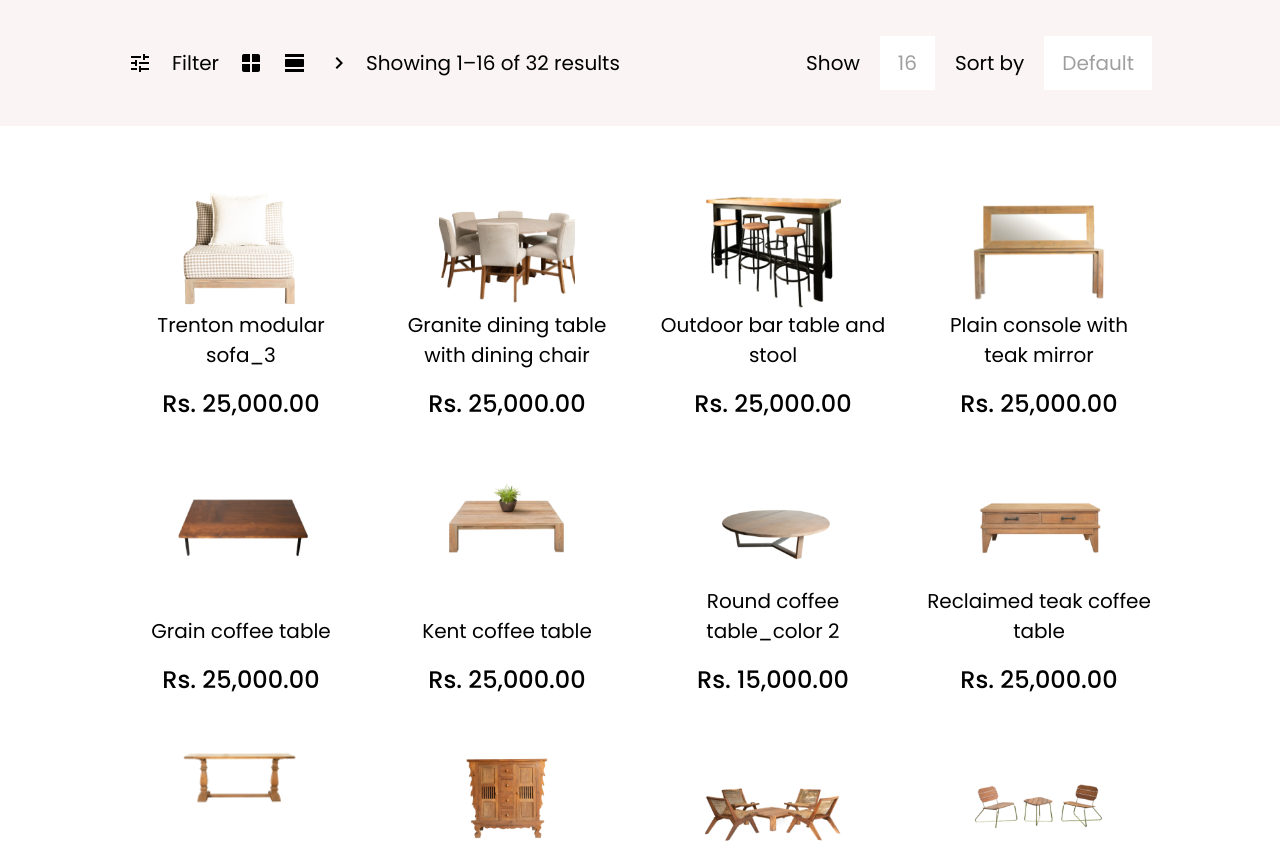
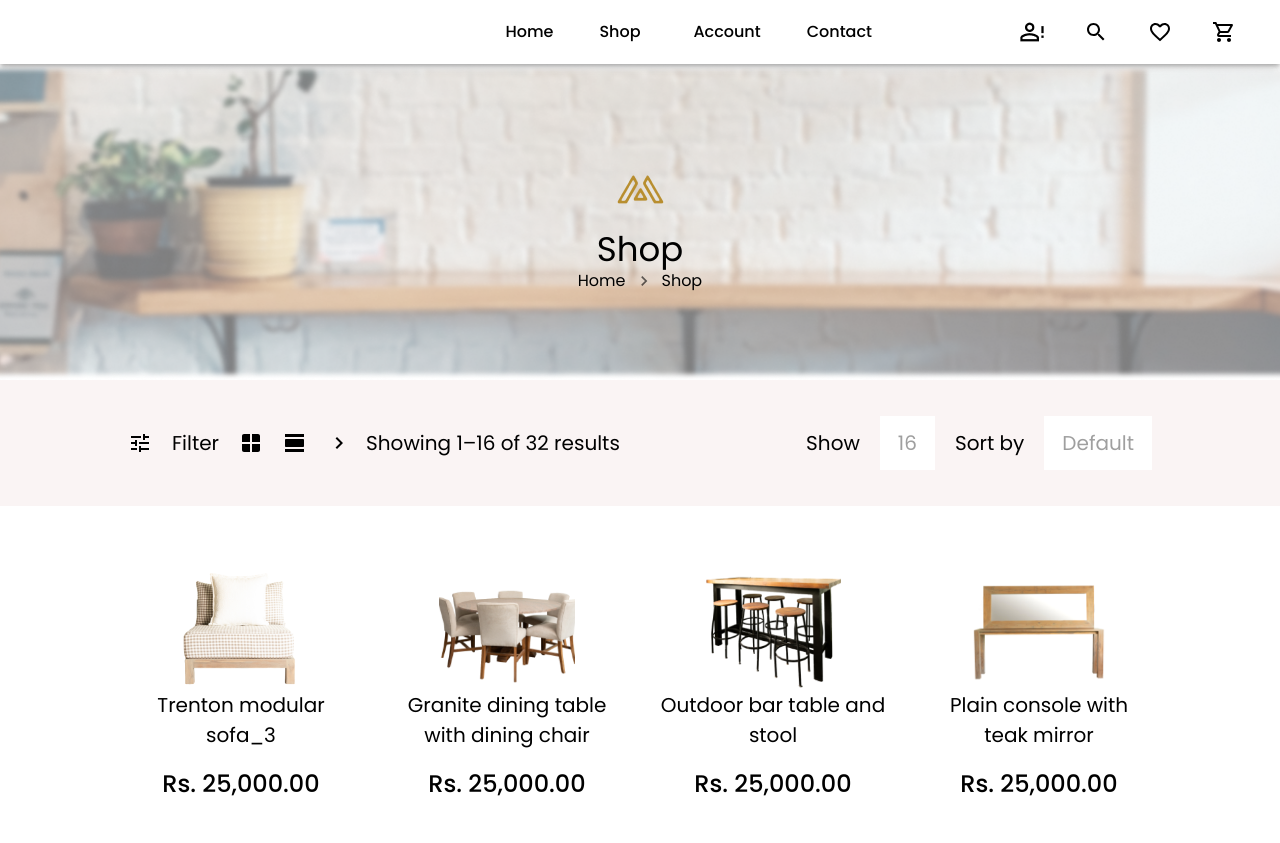
Before and after one commit to PriscillaAkumu/Ecommerce-Project, a React (Vite) app: page /shop in a window 1280 px wide. Shown: the top 843 px of the page. Built offline with nearby package versions, Linux system fonts and the light colour scheme.

Commit message:
made changes

```diff
--- a/src/App.css
+++ b/src/App.css
@@ -1,9 +1,6 @@
 @import url("https://fonts.googleapis.com/css2?family=Poppins:wght@300;400;500&display=swap");
 html,
-body {
-  max-width: 100%;
-  overflow-x: hidden;
-}
+
 * {
   padding: 0;
   margin: 0;
@@ -11,8 +8,7 @@ body {
   text-decoration: none;
 }
 #root {
-  /* max-width: 1440px;
-  margin: 0 auto; */
+
   font-family: "Poppins";
 }
 
--- a/src/App.jsx
+++ b/src/App.jsx
@@ -1,31 +1,28 @@
 import { useState } from "react";
 import { BrowserRouter as Router } from "react-router-dom";
 import "./App.css";
-// import Navbar from "./components/Navbar/Navbar";
-// import { Container } from "@mui/material";
+import { Container } from "@mui/material";
 import CustomRoute from "./Routes/CustomRoute";
-import theme from "./style/Theme";
+import Footer from "./components/Footer/Footer";
 
-import Footer from "./components/Footer/Footer";
-import Cart from "./Pages/Cart/Cart";
 
 function App() {
   return (
-    // <Container
-    //   maxWidth="xl"
-    //   elevation={0}
-    //   disableGutters={true}
-    //   sx={{ background: "primary.dark" }}
-    // >
+    <Container
+      maxWidth="xl"
+      elevation={0}
+      disableGutters={true}
+      sx={{ background: "primary.dark" }}
+    >
     <div>
       <Router>
-        {/* <Navbar /> */}
+
         <CustomRoute />
         <Footer />
       </Router>
     </div>
 
-    // </Container>
+     </Container>
   );
 }
 
--- a/src/Pages/Shop/Shop.jsx
+++ b/src/Pages/Shop/Shop.jsx
@@ -1,9 +1,20 @@
 import "./Shop.css";
+import Navbar from '../../components/Navbar/Navbar';
+import Banner from '../../components/Banner/Banner'
 import Filter from "./filter/Filter";
 import ShopList from "./shoplist/ShopList";
 const Shop = () => {
+  const breadcrumbItems = [
+    { label: 'Home', link: '/' },
+    { label: 'Shop', link: '/shop' },
+  ];
   return (
     <>
+    <Navbar/>
+    <Banner
+     pageTitle="Shop"
+     breadcrumbItems={breadcrumbItems}
+    />
       <Filter />
       <ShopList />
     </>
--- a/src/Routes/CustomRoute.jsx
+++ b/src/Routes/CustomRoute.jsx
@@ -11,7 +11,7 @@ const CustomRoute = () => {
     <Routes>
 
      <Route path='/' element={<Home/>}/>
-     <Route path='/Shop' element={<Shop/>}/>
+     <Route path='/shop' element={<Shop/>}/>
      <Route path='/Account' element={<Account/>}/>
      <Route path='/Contact' element={<Contact/>}/>
 
```
